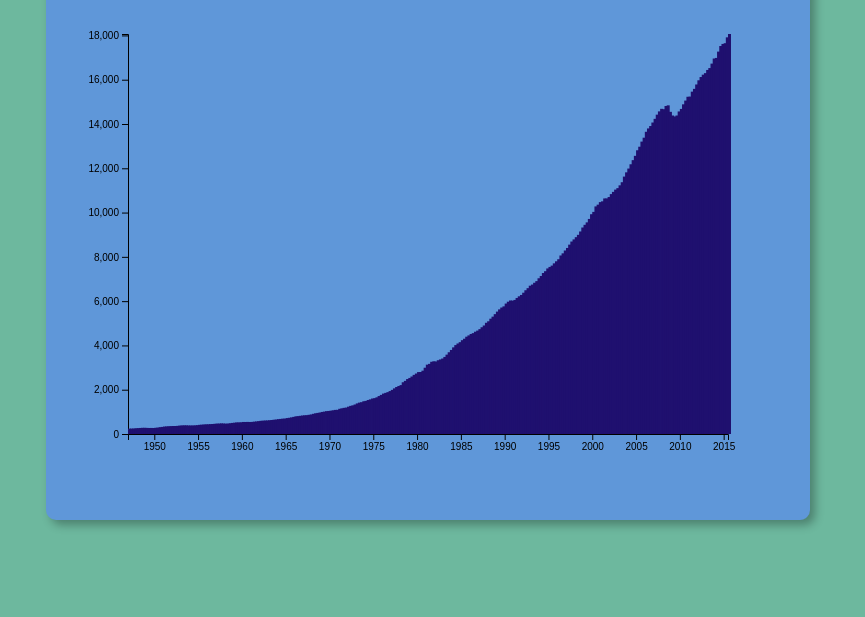
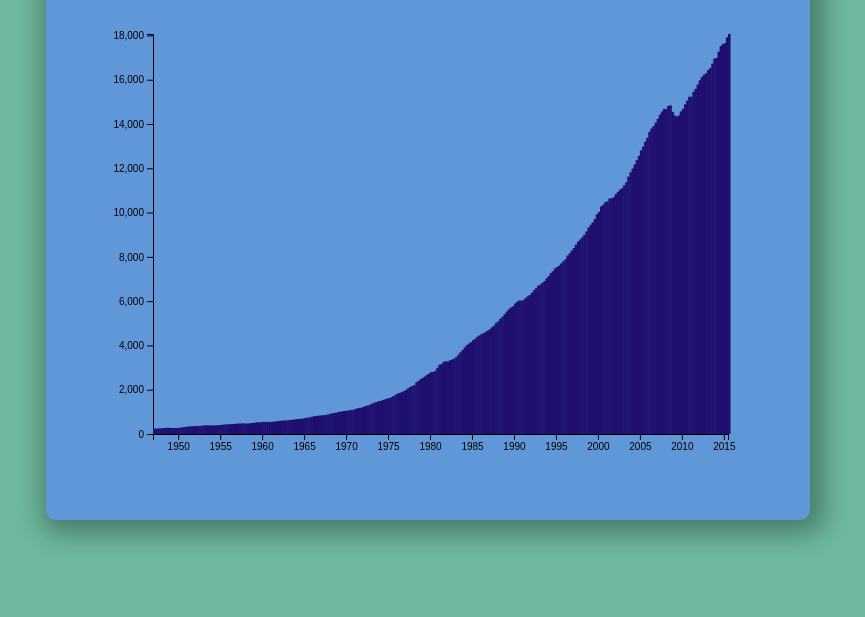
Before and after one commit to oliverdudman/freeCodeCamp-data-vis-projects, a website with bundled scripts: page visualize_data_with_a_bar_chart/index.html in a window 1280 px wide. Shown: the part 183-800 px from the top of the page, without its empty margins (212-1077 px from the left). Built offline with nearby package versions, Linux system fonts and the light colour scheme.

Commit message:
bc - improve styling of padding, shadow and title

```diff
--- a/visualize_data_with_a_bar_chart/js/src/main.js
+++ b/visualize_data_with_a_bar_chart/js/src/main.js
@@ -3,6 +3,7 @@ const d3 = require("d3");
 const w = 700;
 const h = 500;
 const padding = 50;
+const yAxisPadding = 25;
 
 var chart = d3.select("#chart")
   .attr("width", w)
@@ -15,7 +16,7 @@ d3.json("./data/GDP-data.json")
     const xScale = d3.scaleTime()
                      .domain([d3.min(json.data, d => new Date(d[0])),
                               d3.max(json.data, d => new Date(d[0]))])
-                     .range([0 + padding, w - padding]);
+                     .range([0 + padding + yAxisPadding, w - padding]);
     const yScale = d3.scaleLinear()
                      .domain([0, d3.max(json.data, d => d[1])])
                      .range([h - padding, 0 + padding]);
@@ -30,7 +31,7 @@ d3.json("./data/GDP-data.json")
 
     chart.append("g")
          .attr("id", "y-axis")
-         .attr("transform", "translate(" + padding  + ", 0)")
+         .attr("transform", "translate(" + (padding + yAxisPadding) + ", 0)")
          .call(yAxis);
 
     chart.selectAll("rect")
@@ -43,7 +44,7 @@ d3.json("./data/GDP-data.json")
          .attr("height", d => h - padding - yScale(d[1]))
          .attr("data-date", d => d[0])
          .attr("data-gdp", d => d[1])
-         .attr("width", 3)
+         .attr("width", w / json.data.length)
          .on("mousemove", d => {
            let tooltipW = parseInt(tooltip.style("width"));
            let chartX2 = document.getElementById("chart").getBoundingClientRect().right;
--- a/visualize_data_with_a_bar_chart/scss/main.scss
+++ b/visualize_data_with_a_bar_chart/scss/main.scss
@@ -20,6 +20,8 @@ html, body {
 
 #title {
   margin: 0;
+
+  color: #1F106F;
 
   text-align: center;
   font-family: $main-font;
@@ -53,7 +55,7 @@ html, body {
 .chart-container {
   padding: 2em;
   border-radius: 10px;
-  box-shadow: 5px 5px 10px rgba(0,0,0,0.3);
+  box-shadow: 5px 5px 25px 10px rgba(0,0,0,0.3);
 
   background-color: #5F97D9;
 }
```
Also changed, not shown: visualize_data_with_a_bar_chart/css/main.css, visualize_data_with_a_bar_chart/js/build/main.js.
